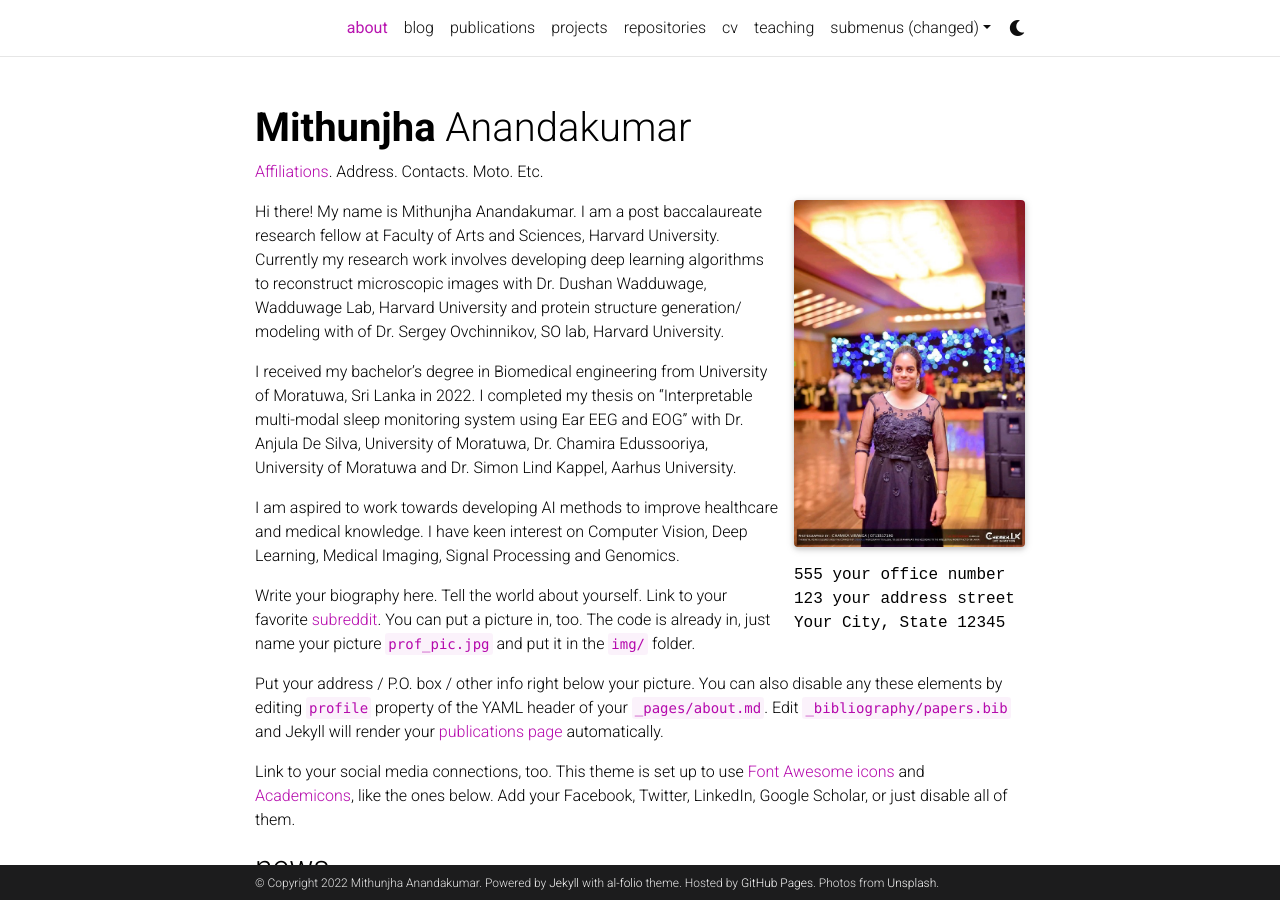
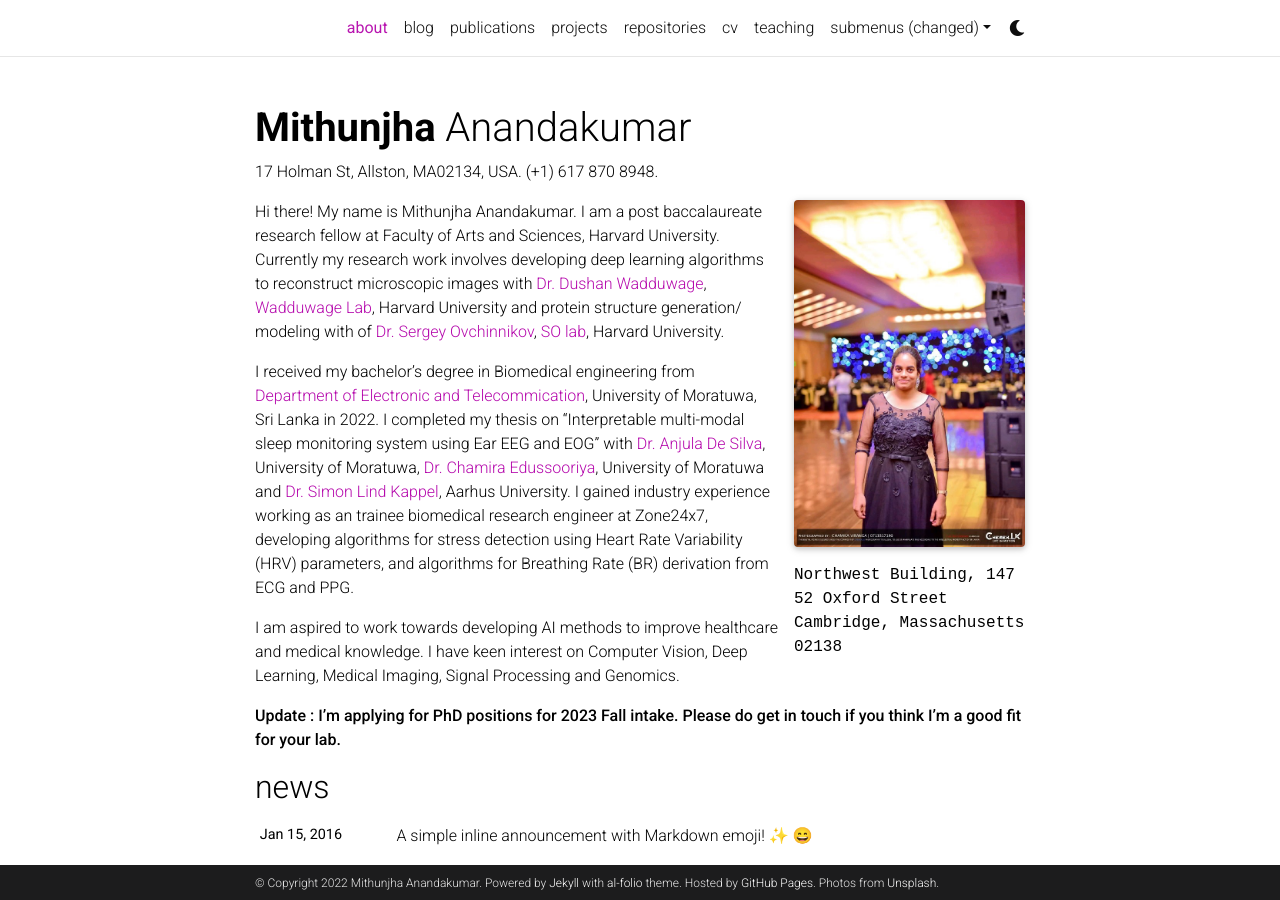
Before and after one commit to Mithunjha/Mithunjha.github.io, a Jekyll site: the page built from _pages/about.md, in a window 1280 px wide and 900 px high. Built offline with Jekyll 4.4.1, drawn with Linux system fonts in a browser that asks for light colours; full-size pictures stand in for the smaller copies a plugin makes; emoji names are drawn with the system emoji font; comment, search, counter and statistics services are not loaded; a style sheet for code colours, icons or effects is not loaded.

Commit message:
Update about.md

```diff
--- a/_pages/about.md
+++ b/_pages/about.md
@@ -2,33 +2,26 @@
 layout: about
 title: about
 permalink: /
-subtitle: <a href='#'>Affiliations</a>. Address. Contacts. Moto. Etc.
+subtitle: 17 Holman St, Allston, MA02134, USA. (+1) 617 870 8948.
 
 profile:
   align: right
   image: IMG_0027.png
   image_circular: false # crops the image to make it circular
   address: >
-    <p>555 your office number</p>
-    <p>123 your address street</p>
-    <p>Your City, State 12345</p>
+    <p>Northwest Building, 147</p>
+    <p>52 Oxford Street</p>
+    <p>Cambridge, Massachusetts 02138</p>
 
 news: true  # includes a list of news items
 selected_papers: true # includes a list of papers marked as "selected={true}"
 social: true  # includes social icons at the bottom of the page
 ---
 
-Hi there! My name is Mithunjha Anandakumar. I am a post baccalaureate research fellow at Faculty of Arts and Sciences, Harvard University. Currently my research work involves developing deep learning algorithms to reconstruct microscopic images with Dr. Dushan Wadduwage, Wadduwage Lab, Harvard University and protein structure generation/ modeling with of Dr. Sergey Ovchinnikov, SO lab, Harvard University.
+Hi there! My name is Mithunjha Anandakumar. I am a post baccalaureate research fellow at Faculty of Arts and Sciences, Harvard University. Currently my research work involves developing deep learning algorithms to reconstruct microscopic images with [Dr. Dushan Wadduwage](https://centerforadvancedimaging.harvard.edu/people/dushan-wadduwage-phd), [Wadduwage Lab](https://wadduwagelab.com/), Harvard University and protein structure generation/ modeling with of [Dr. Sergey Ovchinnikov](https://scholar.google.com/citations?user=8KJ9gf4AAAAJ&hl=en), [SO lab](https://site.solab.org/home), Harvard University.
 
-I received my bachelor's degree in Biomedical engineering from University of Moratuwa, Sri Lanka in 2022. I completed my thesis on "Interpretable multi-modal sleep monitoring system using Ear EEG and EOG" with Dr. Anjula De Silva, University of Moratuwa, Dr. Chamira Edussooriya, University of Moratuwa and Dr. Simon Lind Kappel, Aarhus University.
+I received my bachelor's degree in Biomedical engineering from [Department of Electronic and Telecommication](https://ent.uom.lk/), University of Moratuwa, Sri Lanka in 2022. I completed my thesis on "Interpretable multi-modal sleep monitoring system using Ear EEG and EOG" with [Dr. Anjula De Silva](https://ent.uom.lk/team/dr-anjula-de-silva/), University of Moratuwa, [Dr. Chamira Edussooriya](https://ent.uom.lk/team/dr-chamira-u-s-edussooriya/), University of Moratuwa and [Dr. Simon Lind Kappel](https://pure.au.dk/portal/en/persons/simon-lind-kappel(ac38d32d-9622-4bf6-9103-1d9225c5322c).html), Aarhus University. I gained industry experience working as an trainee biomedical research engineer at Zone24x7, developing algorithms for stress detection using Heart Rate Variability (HRV) parameters, and algorithms for Breathing Rate (BR) derivation from ECG and PPG.
 
 I am aspired to work towards developing AI methods to improve healthcare and medical knowledge. I have keen interest on Computer Vision, Deep Learning, Medical Imaging, Signal Processing and Genomics.
 
-
-
-
-Write your biography here. Tell the world about yourself. Link to your favorite [subreddit](http://reddit.com). You can put a picture in, too. The code is already in, just name your picture `prof_pic.jpg` and put it in the `img/` folder.
-
-Put your address / P.O. box / other info right below your picture. You can also disable any these elements by editing `profile` property of the YAML header of your `_pages/about.md`. Edit `_bibliography/papers.bib` and Jekyll will render your [publications page](/al-folio/publications/) automatically.
-
-Link to your social media connections, too. This theme is set up to use [Font Awesome icons](http://fortawesome.github.io/Font-Awesome/) and [Academicons](https://jpswalsh.github.io/academicons/), like the ones below. Add your Facebook, Twitter, LinkedIn, Google Scholar, or just disable all of them.
+**Update : I'm applying for PhD positions for 2023 Fall intake. Please do get in touch if you think I'm a good fit for your lab.**
```
